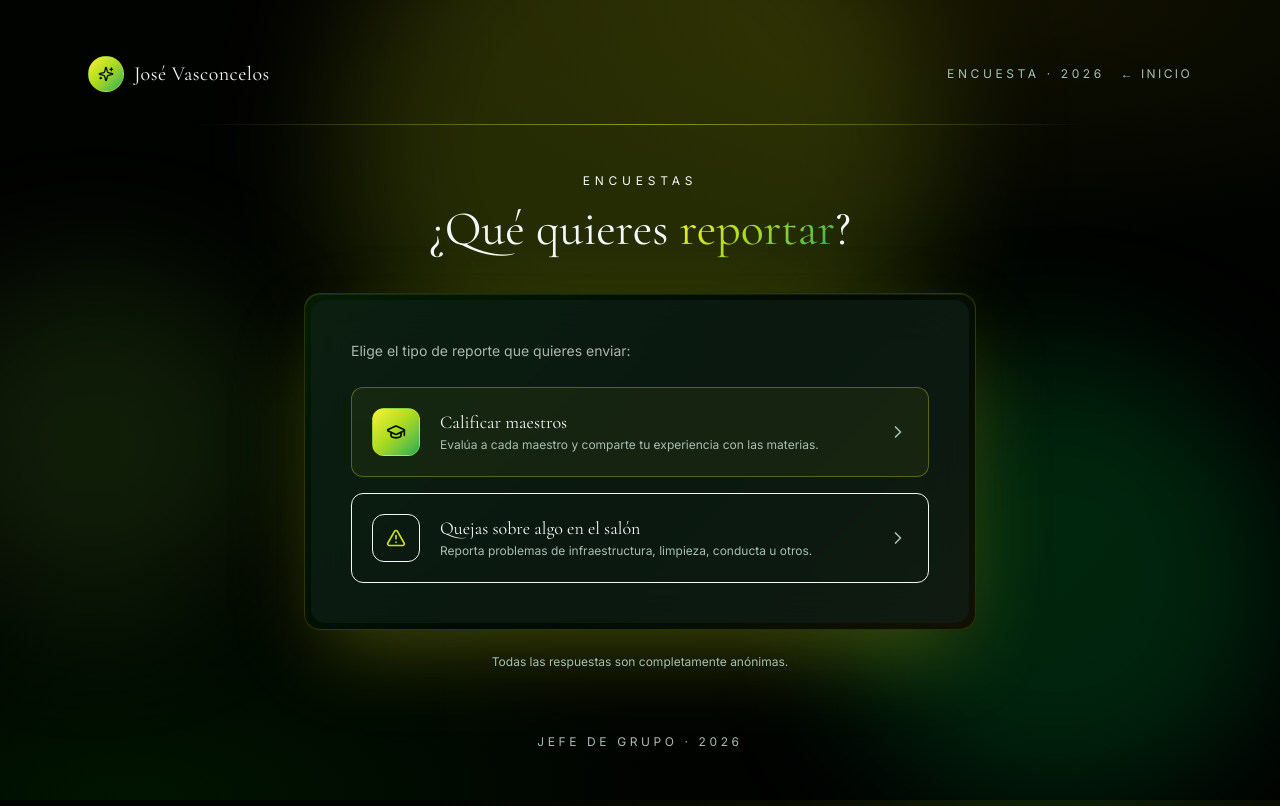
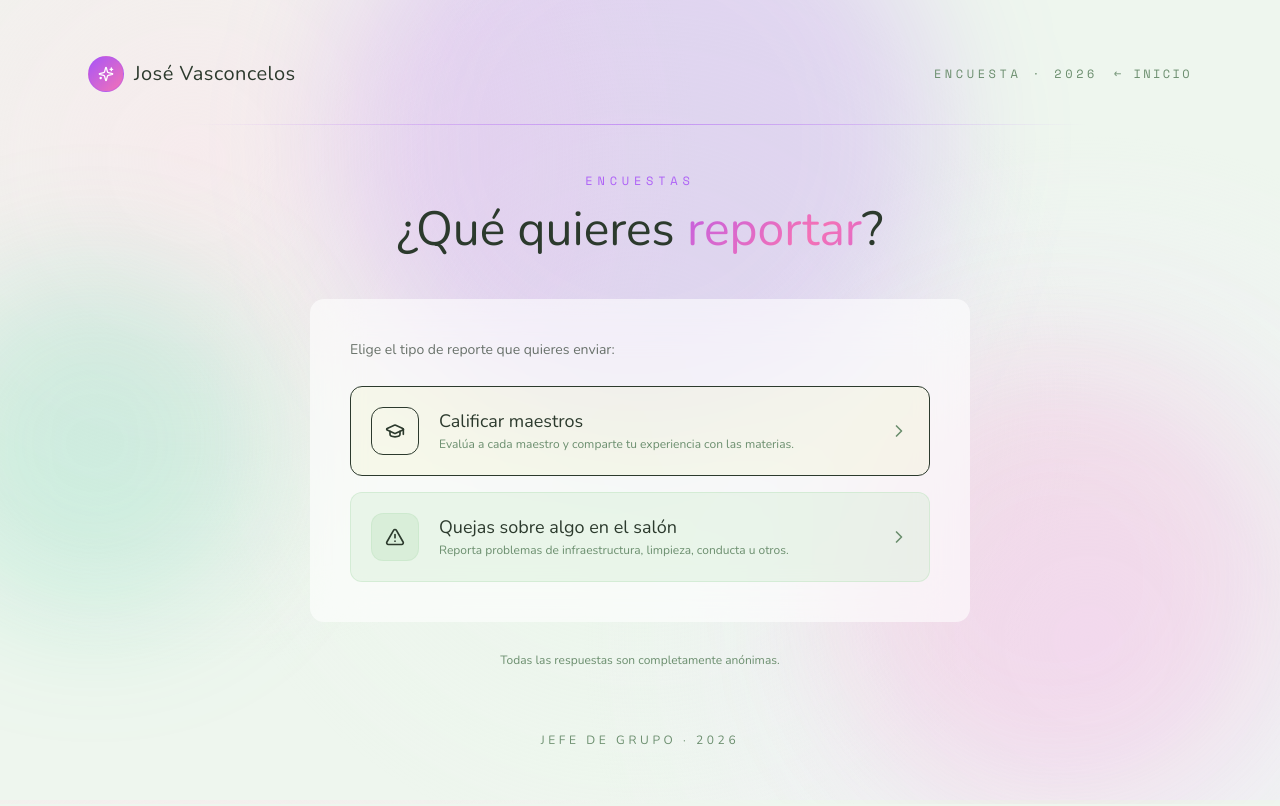
Before and after one commit to cesarernestogomezlopez-spec/floral-frost-e6ec, a React (Vite) app: page /survey in a window 1280 px wide. Built offline with nearby package versions, Linux system fonts and the light colour scheme; the HTML template or start-up script is replaced by a standard one.

Commit message:
UI updated :p

```diff
--- a/index.html
+++ b/index.html
@@ -6,7 +6,7 @@
     <meta name="viewport" content="width=device-width, initial-scale=1.0" />
     <link rel="preconnect" href="https://fonts.googleapis.com" />
     <link rel="preconnect" href="https://fonts.gstatic.com" crossorigin />
-    <link href="https://fonts.googleapis.com/css2?family=Cormorant+Garamond:ital,wght@0,400;0,500;0,600;0,700;1,400&family=Inter:wght@300;400;500;600;700;800;900&display=swap" rel="stylesheet" />
+    <link href="https://fonts.googleapis.com/css2?family=Nunito:ital,wght@0,400;0,500;0,600;0,700;0,800;0,900;1,400&family=Space+Mono:wght@400;700&display=swap" rel="stylesheet" />
     <title>Salón 202</title>
   </head>
   <body>
--- a/src/index.css
+++ b/src/index.css
@@ -2,209 +2,330 @@
 @tailwind components;
 @tailwind utilities;
 
-/* ─── Base theme (green glassmorphism) ─── */
+/* ───────────────────────────────────────────────────────────
+   Portal Salón 202 design system — spring-pastel liquid glass.
+   Mirrors public/new-ui.html: purple→pink gradient headings,
+   mint-green accents, Nunito + Space Mono, liquid-glass cards.
+
+   Adaptive theme: light spring-pastel by default, dark via
+   prefers-color-scheme (this marketing SPA has no toggle, so it
+   follows the OS exactly like the portal's loading screen does —
+   keeping the portal→splash→page handoff seamless in both modes).
+   ─────────────────────────────────────────────────────────── */
 @layer base {
   :root {
-    --background: 160 40% 6%;
-    --foreground: 150 30% 96%;
-    --card: 160 35% 10%;
-    --card-foreground: 150 30% 96%;
-    --popover: 160 35% 10%;
-    --popover-foreground: 150 30% 96%;
-    --primary: 150 80% 45%;
-    --primary-foreground: 160 40% 6%;
-    --secondary: 160 25% 18%;
-    --secondary-foreground: 150 30% 96%;
-    --muted: 160 20% 14%;
-    --muted-foreground: 150 15% 70%;
-    --accent: 175 70% 45%;
-    --accent-foreground: 160 40% 6%;
-    --destructive: 0 84% 60%;
-    --destructive-foreground: 0 0% 98%;
-    --border: 150 30% 96% / 0.12;
-    --input: 150 30% 96% / 0.12;
-    --ring: 150 80% 45%;
+    /* shadcn/ui tokens (HSL triplets) — portal LIGHT */
+    --background: 120 31% 95%;       /* #f0f7f0 */
+    --foreground: 125 13% 20%;       /* #2d3a2e */
+    --card: 0 0% 100%;               /* #ffffff */
+    --card-foreground: 125 13% 20%;
+    --popover: 0 0% 100%;
+    --popover-foreground: 125 13% 20%;
+    --primary: 271 91% 65%;          /* purple #a855f7 */
+    --primary-foreground: 0 0% 100%;
+    --secondary: 125 39% 93%;        /* #e8f5e9 */
+    --secondary-foreground: 125 13% 20%;
+    --muted: 125 39% 93%;
+    --muted-foreground: 125 14% 49%; /* #6b8f6e */
+    --accent: 330 81% 70%;           /* pink #f472b6 */
+    --accent-foreground: 0 0% 100%;
+    --destructive: 350 84% 60%;      /* #f43f5e-ish */
+    --destructive-foreground: 0 0% 100%;
+    --border: 122 38% 84%;           /* #c8e6c9 */
+    --input: 122 38% 84%;
+    --ring: 271 91% 65%;
     --radius: 1rem;
 
-    /* Glass tokens */
-    --glass-bg: 150 30% 96% / 0.06;
-    --glass-bg-strong: 150 30% 96% / 0.12;
-    --glass-border: 150 30% 96% / 0.18;
-    --glass-shadow: 0 8px 32px 0 hsl(160 60% 4% / 0.5);
+    /* Portal brand accents (hex — for gradients, glows, bespoke fills) */
+    --c-purple: #a855f7;
+    --c-pink:   #f472b6;
+    --c-mint:   #34d399;
+    --c-yellow: #fbbf24;
+    --c-lav:    #c084fc;
+    --c-sky:    #38bdf8;
+    --c-green-deep: #006f3c;
 
-    /* Green gradients */
-    --gradient-green: linear-gradient(
-      90deg,
-      hsl(150 70% 30%) 0%,
-      hsl(150 90% 55%) 25%,
-      hsl(170 95% 70%) 50%,
-      hsl(150 90% 55%) 75%,
-      hsl(150 70% 30%) 100%
-    );
-    --gradient-bg: radial-gradient(at 20% 10%, hsl(160 60% 18%) 0px, transparent 50%),
-      radial-gradient(at 80% 0%, hsl(175 60% 22%) 0px, transparent 50%),
-      radial-gradient(at 70% 90%, hsl(150 70% 20%) 0px, transparent 50%),
-      radial-gradient(at 0% 100%, hsl(190 60% 18%) 0px, transparent 50%);
+    /* Liquid glass (portal --gl-*) — LIGHT */
+    --gl-fill:      rgba(255, 255, 255, 0.58);
+    --gl-fill-sm:   rgba(255, 255, 255, 0.44);
+    --gl-fill-str:  rgba(255, 255, 255, 0.76);
+    --gl-border:    rgba(255, 255, 255, 0.68);
+    --gl-blur:      blur(20px) saturate(1.8);
+    --gl-shadow:    0 4px 20px rgba(168, 85, 247, 0.07), 0 1px 4px rgba(0, 0, 0, 0.04), inset 0 1px 0 rgba(255, 255, 255, 0.88);
+    --gl-shadow-str:0 8px 32px rgba(168, 85, 247, 0.11), 0 2px 8px rgba(0, 0, 0, 0.06), inset 0 1px 0 rgba(255, 255, 255, 0.88);
 
-    /* Gold tokens (for survey page) */
-    --gold: oklch(0.86 0.19 115);
-    --gold-foreground: oklch(0.13 0.04 145);
-    --gradient-gold: linear-gradient(
-      135deg,
-      oklch(0.94 0.19 108) 0%,
-      oklch(0.82 0.20 125) 50%,
-      oklch(0.65 0.18 150) 100%
-    );
-    --gradient-luxe: linear-gradient(
-      135deg,
-      oklch(0.20 0.06 140) 0%,
-      oklch(0.13 0.04 150) 50%,
-      oklch(0.17 0.07 110) 100%
-    );
+    /* Heading gradient + signature easing */
+    --grad-heading: linear-gradient(135deg, #a855f7, #f472b6, #a855f7);
+    --grad-btn: linear-gradient(135deg, #a855f7, #f472b6);
+    --ease-spring: cubic-bezier(0.22, 1, 0.36, 1);
+
+    /* Page background mesh (light) */
+    --mesh:
+      radial-gradient(circle at 15% 20%, rgba(252, 228, 236, 0.6) 0%, transparent 40%),
+      radial-gradient(circle at 85% 80%, rgba(243, 232, 255, 0.6) 0%, transparent 40%),
+      radial-gradient(circle at 50% 50%, rgba(232, 245, 233, 0.4) 0%, transparent 60%);
+
+    /* Ambient orb + splash tokens (light) */
+    --orb-1: rgba(168, 85, 247, 0.20);
+    --orb-2: rgba(244, 114, 182, 0.16);
+    --orb-3: rgba(52, 211, 153, 0.18);
+    --blob-1: rgba(52, 211, 153, 0.26);
+    --blob-2: rgba(168, 85, 247, 0.20);
+    --blob-3: rgba(244, 114, 182, 0.18);
+    --splash-bg: #f0f7f0;
+    --splash-card: rgba(255, 255, 255, 0.88);
+    --splash-card-border: rgba(200, 230, 200, 0.5);
+    --splash-mono: rgba(107, 143, 110, 0.85);
+  }
+
+  @media (prefers-color-scheme: dark) {
+    :root {
+      --background: 215 28% 7%;       /* #0d1117 */
+      --foreground: 210 30% 92%;      /* #e6edf3 */
+      --card: 215 21% 11%;            /* #161b22 */
+      --card-foreground: 210 30% 92%;
+      --popover: 215 21% 11%;
+      --popover-foreground: 210 30% 92%;
+      --primary: 270 95% 75%;         /* lavender #c084fc */
+      --primary-foreground: 215 28% 7%;
+      --secondary: 214 17% 13%;       /* #1c2128 */
+      --secondary-foreground: 210 30% 92%;
+      --muted: 214 17% 13%;
+      --muted-foreground: 212 9% 58%; /* #8b949e */
+      --accent: 330 81% 70%;          /* pink */
+      --accent-foreground: 215 28% 7%;
+      --destructive: 350 84% 60%;
+      --destructive-foreground: 0 0% 100%;
+      --border: 213 12% 21%;          /* #30363d */
+      --input: 213 12% 21%;
+      --ring: 270 95% 75%;
+
+      --c-purple: #c084fc;
+
+      --gl-fill:      rgba(10, 16, 20, 0.64);
+      --gl-fill-sm:   rgba(10, 16, 20, 0.48);
+      --gl-fill-str:  rgba(10, 16, 20, 0.8);
+      --gl-border:    rgba(255, 255, 255, 0.1);
+      --gl-shadow:    0 4px 20px rgba(0, 0, 0, 0.38), inset 0 1px 0 rgba(255, 255, 255, 0.06);
+      --gl-shadow-str:0 8px 32px rgba(0, 0, 0, 0.5), inset 0 1px 0 rgba(255, 255, 255, 0.06);
+
+      --grad-heading: linear-gradient(135deg, #c084fc, #f472b6, #c084fc);
+      --grad-btn: linear-gradient(135deg, #c084fc, #f472b6);
+
+      --mesh:
+        radial-gradient(circle at 15% 20%, rgba(192, 132, 252, 0.08) 0%, transparent 40%),
+        radial-gradient(circle at 85% 80%, rgba(244, 114, 182, 0.06) 0%, transparent 40%),
+        radial-gradient(circle at 50% 50%, rgba(30, 21, 48, 0.4) 0%, transparent 60%);
+
+      --orb-1: rgba(192, 132, 252, 0.16);
+      --orb-2: rgba(244, 114, 182, 0.12);
+      --orb-3: rgba(52, 211, 153, 0.12);
+      --blob-1: rgba(52, 211, 153, 0.18);
+      --blob-2: rgba(192, 132, 252, 0.16);
+      --blob-3: rgba(244, 114, 182, 0.12);
+      --splash-bg: #0d1a0e;
+      --splash-card: rgba(15, 25, 16, 0.85);
+      --splash-card-border: rgba(52, 211, 153, 0.18);
+      --splash-mono: rgba(180, 215, 185, 0.6);
+    }
   }
 
   * {
-    border-color: hsl(var(--glass-border));
+    border-color: hsl(var(--border));
   }
 
   body {
     @apply text-foreground antialiased;
     background-color: hsl(var(--background));
-    background-image: var(--gradient-bg);
+    background-image: var(--mesh);
     background-attachment: fixed;
-    font-family: 'Inter', ui-sans-serif, system-ui, sans-serif;
+    font-family: 'Nunito', ui-sans-serif, system-ui, sans-serif;
   }
 
   html {
     scroll-behavior: smooth;
   }
+
+  @media (prefers-reduced-motion: reduce) {
+    *,
+    *::before,
+    *::after {
+      animation-duration: 0.01ms !important;
+      animation-iteration-count: 1 !important;
+      transition-duration: 0.01ms !important;
+    }
+  }
 }
 
-/* ─── Survey theme override ─── */
-html[data-theme="survey"] body {
-  background:
-    radial-gradient(ellipse 80% 50% at 80% 0%, oklch(0.35 0.18 110 / 0.25) 0%, transparent 60%),
-    radial-gradient(ellipse 70% 50% at 10% 100%, oklch(0.30 0.15 150 / 0.30) 0%, transparent 60%),
-    radial-gradient(ellipse at center, oklch(0.13 0.035 140) 0%, oklch(0.08 0.02 145) 70%) fixed;
-  background-attachment: fixed;
-}
-
-/* ─── Glass components ─── */
+/* ─── Glass + portal component utilities ─── */
 @layer components {
   .glass {
-    background: hsla(var(--glass-bg));
-    backdrop-filter: blur(20px) saturate(160%);
-    -webkit-backdrop-filter: blur(20px) saturate(160%);
-    border: 1px solid hsla(var(--glass-border));
-    box-shadow: var(--glass-shadow), inset 0 1px 0 0 hsl(0 0% 100% / 0.08);
+    background: var(--gl-fill);
+    backdrop-filter: var(--gl-blur);
+    -webkit-backdrop-filter: var(--gl-blur);
+    border: 1px solid var(--gl-border);
+    box-shadow: var(--gl-shadow);
+  }
+
+  .glass-sm {
+    background: var(--gl-fill-sm);
+    backdrop-filter: var(--gl-blur);
+    -webkit-backdrop-filter: var(--gl-blur);
+    border: 1px solid var(--gl-border);
+    box-shadow: var(--gl-shadow);
   }
 
   .glass-strong {
-    background: hsla(var(--glass-bg-strong));
-    backdrop-filter: blur(28px) saturate(180%);
-    -webkit-backdrop-filter: blur(28px) saturate(180%);
-    border: 1px solid hsla(var(--glass-border));
-    box-shadow: var(--glass-shadow), inset 0 1px 0 0 hsl(0 0% 100% / 0.12);
+    background: var(--gl-fill-str);
+    backdrop-filter: var(--gl-blur);
+    -webkit-backdrop-filter: var(--gl-blur);
+    border: 1px solid var(--gl-border);
+    box-shadow: var(--gl-shadow-str);
   }
 
   .glass-btn {
-    @apply glass rounded-full px-6 py-3 font-medium tracking-wide transition-all duration-300;
-    @apply hover:bg-white/15 hover:border-white/30 active:scale-[0.98];
+    @apply glass rounded-full px-6 py-3 font-bold tracking-wide transition-all duration-300;
+    @apply hover:-translate-y-0.5 active:scale-[0.98];
+    color: hsl(var(--foreground));
+  }
+  .glass-btn:hover {
+    border-color: var(--c-purple);
+    box-shadow: var(--gl-shadow), 0 0 0 2px hsl(var(--primary) / 0.18);
   }
 
+  /* Portal purple→pink shimmer heading. `gradient-text-green` kept as
+     an alias so any stale references still render the portal heading. */
+  .gradient-text,
   .gradient-text-green {
-    background: var(--gradient-green);
-    background-size: 300% 100%;
+    background: var(--grad-heading);
+    background-size: 200% 200%;
     -webkit-background-clip: text;
     background-clip: text;
     -webkit-text-fill-color: transparent;
     color: transparent;
-    animation: shimmer 4s linear infinite;
+    animation: gradShift 3s ease-in-out infinite;
+  }
+
+  /* Primary pill button — portal gradient */
+  .btn-portal {
+    background: var(--grad-btn);
+    color: #fff;
+    @apply rounded-full font-extrabold tracking-wide transition-all duration-300;
+    box-shadow: 0 8px 24px hsl(var(--primary) / 0.28);
+  }
+  .btn-portal:hover {
+    filter: brightness(1.08);
+    transform: translateY(-2px);
+    box-shadow: 0 12px 34px hsl(var(--primary) / 0.42);
+  }
+  .btn-portal:active {
+    transform: scale(0.98);
   }
 
   .glow-green {
     box-shadow:
-      0 0 20px hsl(150 80% 50% / 0.5),
-      0 0 40px hsl(150 80% 45% / 0.35),
-      0 0 80px hsl(150 80% 45% / 0.25),
-      inset 0 1px 0 0 hsl(0 0% 100% / 0.2);
-    animation: pulse-glow 2.8s ease-in-out infinite;
+      0 0 0 1px rgba(52, 211, 153, 0.28),
+      0 8px 30px rgba(52, 211, 153, 0.3),
+      0 2px 12px rgba(168, 85, 247, 0.12),
+      inset 0 1px 0 rgba(255, 255, 255, 0.25);
+    animation: pulse-green 2.8s ease-in-out infinite;
   }
 
   .glow-blue {
     box-shadow:
-      0 0 20px hsl(220 80% 60% / 0.5),
-      0 0 40px hsl(220 80% 55% / 0.35),
-      0 0 80px hsl(220 80% 55% / 0.25),
-      inset 0 1px 0 0 hsl(0 0% 100% / 0.2);
-    animation: pulse-glow-blue 2.8s ease-in-out infinite;
+      0 0 0 1px rgba(56, 189, 248, 0.28),
+      0 8px 30px rgba(56, 189, 248, 0.3),
+      inset 0 1px 0 rgba(255, 255, 255, 0.25);
+    animation: pulse-blue 2.8s ease-in-out infinite;
   }
 
-  /* Survey / gold utilities */
-  .luxe-card {
-    background: var(--gradient-luxe);
-    box-shadow:
-      0 30px 80px -20px color-mix(in oklab, var(--gold) 35%, transparent),
-      0 8px 32px -8px oklch(0 0 0 / 0.45),
-      inset 0 1px 0 0 oklch(1 0 0 / 0.08);
-    border: 1px solid color-mix(in oklab, var(--gold) 18%, transparent);
-  }
-
-  .gold-text {
-    background: var(--gradient-gold);
-    -webkit-background-clip: text;
-    background-clip: text;
-    color: transparent;
-  }
-
+  /* Hairline divider (portal style) */
   .hairline {
-    background: linear-gradient(
-      90deg,
-      transparent,
-      color-mix(in oklab, var(--gold) 60%, transparent),
-      transparent
-    );
+    background: linear-gradient(90deg, transparent, hsl(var(--primary) / 0.5), transparent);
   }
 }
 
 /* ─── Animations ─── */
 @layer utilities {
-  @keyframes shimmer {
-    0% { background-position: 0% 50%; }
-    100% { background-position: 300% 50%; }
+  @keyframes gradShift {
+    0%, 100% { background-position: 0% 50%; }
+    50% { background-position: 100% 50%; }
   }
 
-  @keyframes pulse-glow {
+  @keyframes pulse-green {
     0%, 100% {
       box-shadow:
-        0 0 20px hsl(150 80% 50% / 0.5),
-        0 0 40px hsl(150 80% 45% / 0.35),
-        0 0 70px hsl(150 80% 45% / 0.2),
-        inset 0 1px 0 0 hsl(0 0% 100% / 0.2);
+        0 0 0 1px rgba(52, 211, 153, 0.28),
+        0 8px 30px rgba(52, 211, 153, 0.28),
+        inset 0 1px 0 rgba(255, 255, 255, 0.25);
     }
     50% {
       box-shadow:
-        0 0 30px hsl(150 90% 55% / 0.7),
-        0 0 60px hsl(150 80% 50% / 0.5),
-        0 0 110px hsl(150 80% 50% / 0.35),
-        inset 0 1px 0 0 hsl(0 0% 100% / 0.25);
+        0 0 0 1px rgba(52, 211, 153, 0.42),
+        0 12px 42px rgba(52, 211, 153, 0.46),
+        inset 0 1px 0 rgba(255, 255, 255, 0.3);
     }
   }
 
-  @keyframes pulse-glow-blue {
+  @keyframes pulse-blue {
     0%, 100% {
       box-shadow:
-        0 0 20px hsl(220 80% 60% / 0.5),
-        0 0 40px hsl(220 80% 55% / 0.35),
-        0 0 70px hsl(220 80% 55% / 0.2),
-        inset 0 1px 0 0 hsl(0 0% 100% / 0.2);
+        0 0 0 1px rgba(56, 189, 248, 0.28),
+        0 8px 30px rgba(56, 189, 248, 0.28),
+        inset 0 1px 0 rgba(255, 255, 255, 0.25);
     }
     50% {
       box-shadow:
-        0 0 30px hsl(220 90% 65% / 0.7),
-        0 0 60px hsl(220 80% 60% / 0.5),
-        0 0 110px hsl(220 80% 60% / 0.35),
-        inset 0 1px 0 0 hsl(0 0% 100% / 0.25);
+        0 0 0 1px rgba(56, 189, 248, 0.42),
+        0 12px 42px rgba(56, 189, 248, 0.46),
+        inset 0 1px 0 rgba(255, 255, 255, 0.3);
     }
   }
+
+  /* ── Portal-style splash (loading screen) ── */
+  @keyframes lsBlob1 {
+    0%, 100% { transform: translate(0, 0) scale(1); }
+    33% { transform: translate(40px, 30px) scale(1.1); }
+    66% { transform: translate(-25px, 45px) scale(0.93); }
+  }
+  @keyframes lsBlob2 {
+    0%, 100% { transform: translate(0, 0) scale(1); }
+    40% { transform: translate(-35px, -40px) scale(1.08); }
+    70% { transform: translate(20px, -20px) scale(0.95); }
+  }
+  @keyframes lsBlob3 {
+    0%, 100% { transform: translate(0, 0) scale(1); }
+    50% { transform: translate(-22px, 28px) scale(1.12); }
+  }
+  @keyframes lsDotBounce {
+    0%, 100% { transform: translateY(0) scale(1); }
+    30% { transform: translateY(-12px) scale(1.15); }
+    60% { transform: translateY(3px) scale(0.9); }
+  }
+
+  .splash-root { background: var(--splash-bg); }
+  .splash-blob {
+    position: absolute;
+    border-radius: 50%;
+    pointer-events: none;
+    will-change: transform;
+  }
+  .splash-blob-1 { background: radial-gradient(circle, var(--blob-1) 0%, transparent 70%); animation: lsBlob1 9s ease-in-out infinite; }
+  .splash-blob-2 { background: radial-gradient(circle, var(--blob-2) 0%, transparent 70%); animation: lsBlob2 11s ease-in-out 1.5s infinite; }
+  .splash-blob-3 { background: radial-gradient(circle, var(--blob-3) 0%, transparent 70%); animation: lsBlob3 8s ease-in-out 3s infinite; }
+  .splash-card {
+    background: var(--splash-card);
+    border: 1.5px solid var(--splash-card-border);
+    backdrop-filter: blur(16px) saturate(1.4);
+    -webkit-backdrop-filter: blur(16px) saturate(1.4);
+    box-shadow:
+      0 4px 24px rgba(52, 211, 153, 0.1),
+      0 20px 60px rgba(168, 85, 247, 0.08),
+      inset 0 1px 0 rgba(255, 255, 255, 0.9);
+  }
+  .splash-dot { width: 12px; height: 12px; border-radius: 50%; animation: lsDotBounce 1.1s ease-in-out infinite; }
+  .splash-dot:nth-child(1) { background: linear-gradient(135deg, #34d399, #10b981); box-shadow: 0 2px 10px rgba(52, 211, 153, 0.5); animation-delay: 0s; }
+  .splash-dot:nth-child(2) { background: linear-gradient(135deg, #10b981, #06b6d4); box-shadow: 0 2px 10px rgba(16, 185, 129, 0.5); animation-delay: 0.14s; }
+  .splash-dot:nth-child(3) { background: linear-gradient(135deg, #84cc16, #34d399); box-shadow: 0 2px 10px rgba(132, 204, 22, 0.5); animation-delay: 0.28s; }
+  .splash-mono { font-family: 'Space Mono', ui-monospace, monospace; color: var(--splash-mono); }
 }
--- a/src/pages/Survey.tsx
+++ b/src/pages/Survey.tsx
@@ -59,8 +59,6 @@ const Survey = () => {
 
   useEffect(() => {
     document.title = "Encuesta · Jefe de Grupo";
-    document.documentElement.setAttribute("data-theme", "survey");
-    return () => document.documentElement.removeAttribute("data-theme");
   }, []);
 
   const handleClassroomSubmit = async (category: string, description: string) => {
@@ -111,27 +109,27 @@ const Survey = () => {
     <main className="relative min-h-screen overflow-hidden">
       {/* ambient glow */}
       <div aria-hidden className="pointer-events-none absolute inset-0">
-        <div className="absolute -top-40 left-1/2 h-[600px] w-[600px] -translate-x-1/2 rounded-full bg-[oklch(0.85_0.19_115_/_0.18)] blur-3xl" />
-        <div className="absolute bottom-0 right-0 h-[450px] w-[450px] rounded-full bg-[oklch(0.55_0.17_150_/_0.25)] blur-3xl" />
-        <div className="absolute top-1/3 -left-20 h-[350px] w-[350px] rounded-full bg-[oklch(0.70_0.18_135_/_0.15)] blur-3xl" />
+        <div className="absolute -top-40 left-1/2 h-[600px] w-[600px] -translate-x-1/2 rounded-full bg-[var(--orb-1)] blur-3xl" />
+        <div className="absolute bottom-0 right-0 h-[450px] w-[450px] rounded-full bg-[var(--orb-2)] blur-3xl" />
+        <div className="absolute top-1/3 -left-20 h-[350px] w-[350px] rounded-full bg-[var(--orb-3)] blur-3xl" />
       </div>
 
       <div className="relative mx-auto flex min-h-screen max-w-6xl flex-col px-6 py-10 lg:py-14">
         {/* Header */}
         <header className="flex items-center justify-between">
           <div className="flex items-center gap-2.5">
-            <div className="grid h-9 w-9 place-items-center rounded-full border border-[color-mix(in_oklab,var(--gold)_40%,transparent)] bg-[image:var(--gradient-gold)]">
-              <Sparkles className="h-4 w-4 text-[color:var(--gold-foreground)]" />
+            <div className="grid h-9 w-9 place-items-center rounded-full border border-primary/40 bg-[image:var(--grad-btn)]">
+              <Sparkles className="h-4 w-4 text-white" />
             </div>
             <span className="font-display text-xl tracking-wide">José Vasconcelos</span>
           </div>
           <div className="flex items-center gap-4">
-            <div className="hidden text-xs uppercase tracking-[0.3em] text-muted-foreground sm:block">
+            <div className="hidden font-mono text-xs uppercase tracking-[0.3em] text-muted-foreground sm:block">
               Encuesta · 2026
             </div>
             <Link
               to="/"
-              className="text-xs uppercase tracking-[0.2em] text-muted-foreground transition-colors hover:text-foreground"
+              className="font-mono text-xs uppercase tracking-[0.2em] text-muted-foreground transition-colors hover:text-foreground"
             >
               ← Inicio
             </Link>
@@ -142,7 +140,7 @@ const Survey = () => {
 
         {/* Hero */}
         <section className="mx-auto mt-12 max-w-2xl text-center">
-          <p className="text-xs uppercase tracking-[0.4em] text-[color:var(--gold)]/90">
+          <p className="font-mono text-xs uppercase tracking-[0.4em] text-primary/90">
             {phase === "selection"
               ? "Encuestas"
               : phase === "intro1"
@@ -161,21 +159,21 @@ const Survey = () => {
           </p>
           <h1 className="mt-4 font-display text-4xl leading-[1.05] sm:text-5xl">
             {phase === "selection" ? (
-              <>¿Qué quieres <span className="gold-text">reportar</span>?</>
+              <>¿Qué quieres <span className="gradient-text">reportar</span>?</>
             ) : phase === "intro1" ? (
-              <>¡Gracias por mostrar <span className="gold-text">interés</span>!</>
+              <>¡Gracias por mostrar <span className="gradient-text">interés</span>!</>
             ) : phase === "intro2" ? (
-              <>Tu voz construye un <span className="gold-text">acuerdo justo</span>.</>
+              <>Tu voz construye un <span className="gradient-text">acuerdo justo</span>.</>
             ) : phase === "terms" ? (
-              <>Antes de empezar, <span className="gold-text">acepta los términos</span>.</>
+              <>Antes de empezar, <span className="gradient-text">acepta los términos</span>.</>
             ) : phase === "success" || phase === "classroom-success" ? (
-              <>Enviado <span className="gold-text">con éxito</span>.</>
+              <>Enviado <span className="gradient-text">con éxito</span>.</>
             ) : phase === "error" || phase === "classroom-error" ? (
-              <>Algo salió <span className="gold-text">mal</span>.</>
+              <>Algo salió <span className="gradient-text">mal</span>.</>
             ) : phase === "classroom" ? (
-              <>Quejas sobre el <span className="gold-text">salón</span>.</>
+              <>Quejas sobre el <span className="gradient-text">salón</span>.</>
             ) : (
-              <>Califica a tus <span className="gold-text">maestros</span>.</>
+              <>Califica a tus <span className="gradient-text">maestros</span>.</>
             )}
           </h1>
         </section>
```
Also changed, not shown: src/components/AppPromo.tsx (+6 -6 lines), src/components/Splash.tsx (+68 -30 lines), src/pages/DownloadApp.tsx (+6 -6 lines), src/pages/Home.tsx (+9 -9 lines), tailwind.config.ts (+4 -3 lines), .claude/launch.json (added).
